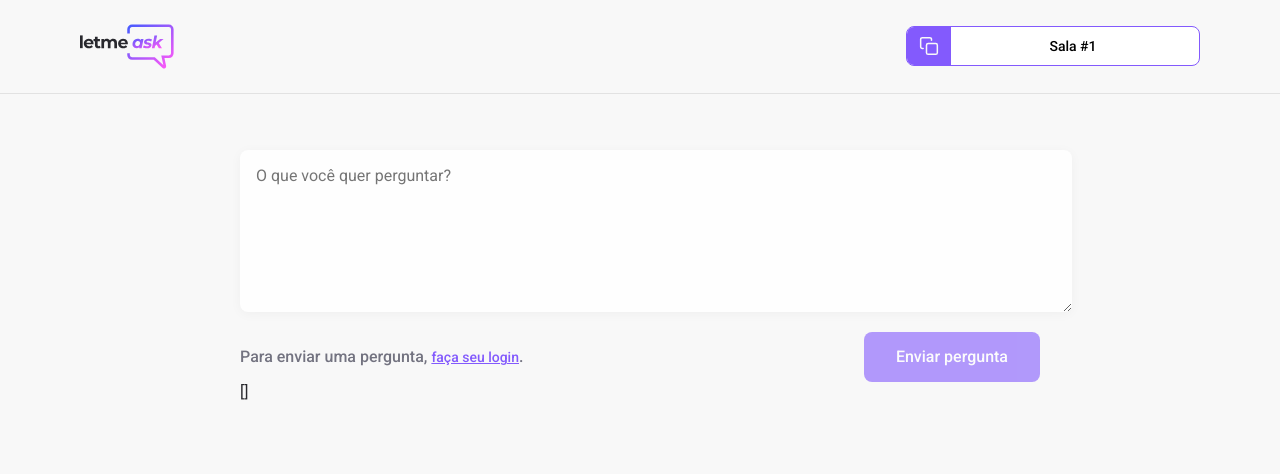
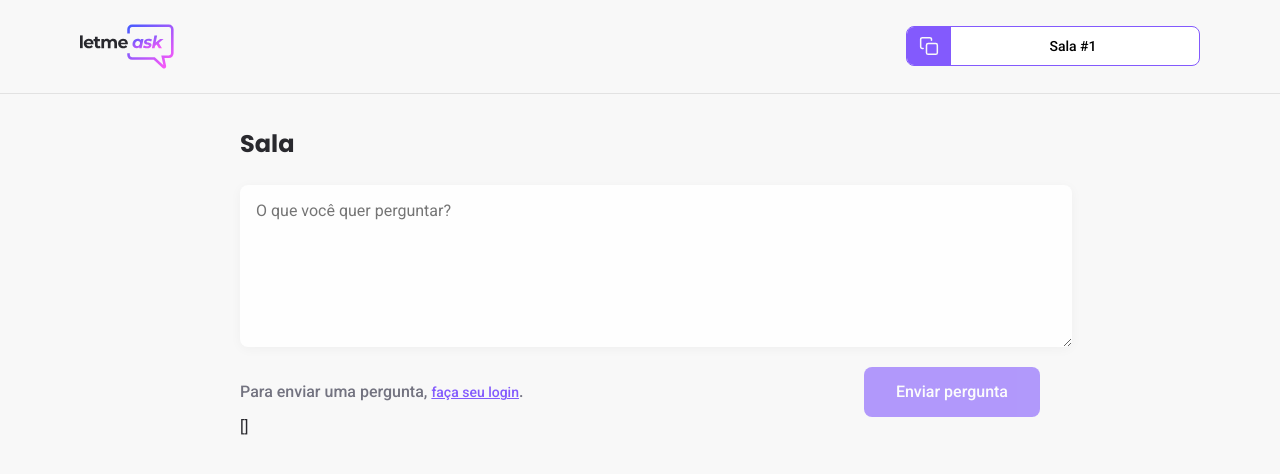
Before and after one commit to Vinicius-Bit/NLW-letmeask, a React (Create React App) app: page /rooms/1 in a window 1280 px wide. Shown: the top 474 px of the page. Built offline with nearby package versions, Linux system fonts and the light colour scheme; no server answers; the database is empty.

Commit message:
Correção ROOM, verificação

```diff
--- a/src/pages/Room.tsx
+++ b/src/pages/Room.tsx
@@ -48,7 +48,7 @@ export function Room() {
     useEffect(() => {
         const roomRef = database.ref(`rooms/${roomId}`);
 
-        roomRef.once('value', room => {
+        roomRef.on('value', room => {
             console.log(room.val());
             const databaseRoom = room.val();
             const firebaseQuestions: FirebaseQuestions = databaseRoom.questions ?? {};
@@ -106,7 +106,7 @@ export function Room() {
 
             <main>
                 <div className="room-title">
-                    <h1>{title}</h1>
+                    <h1>Sala {title}</h1>
                     {questions.length > 0 && <span>{questions.length} pergunta(s)</span>}
                 </div>
 
```
